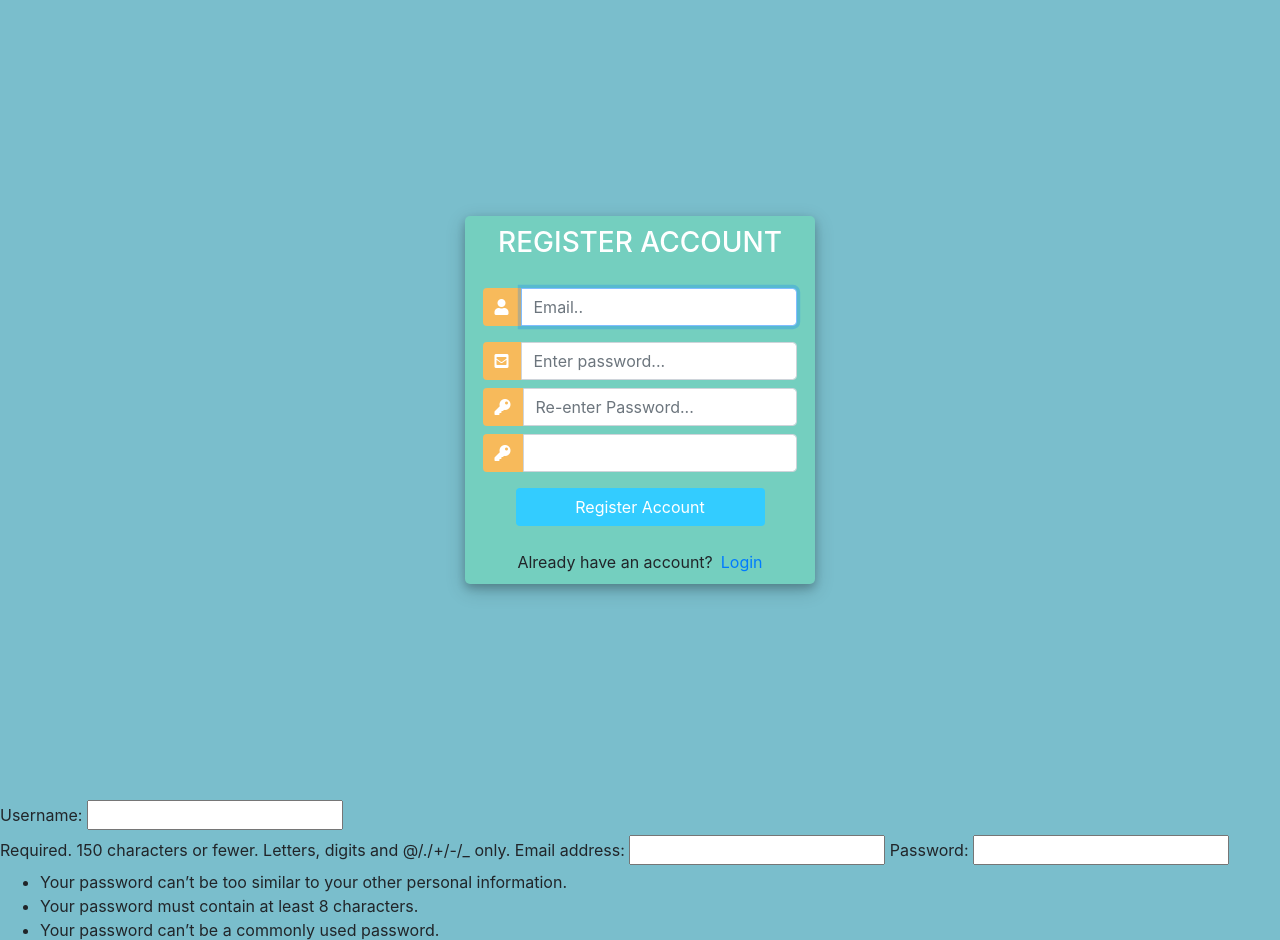
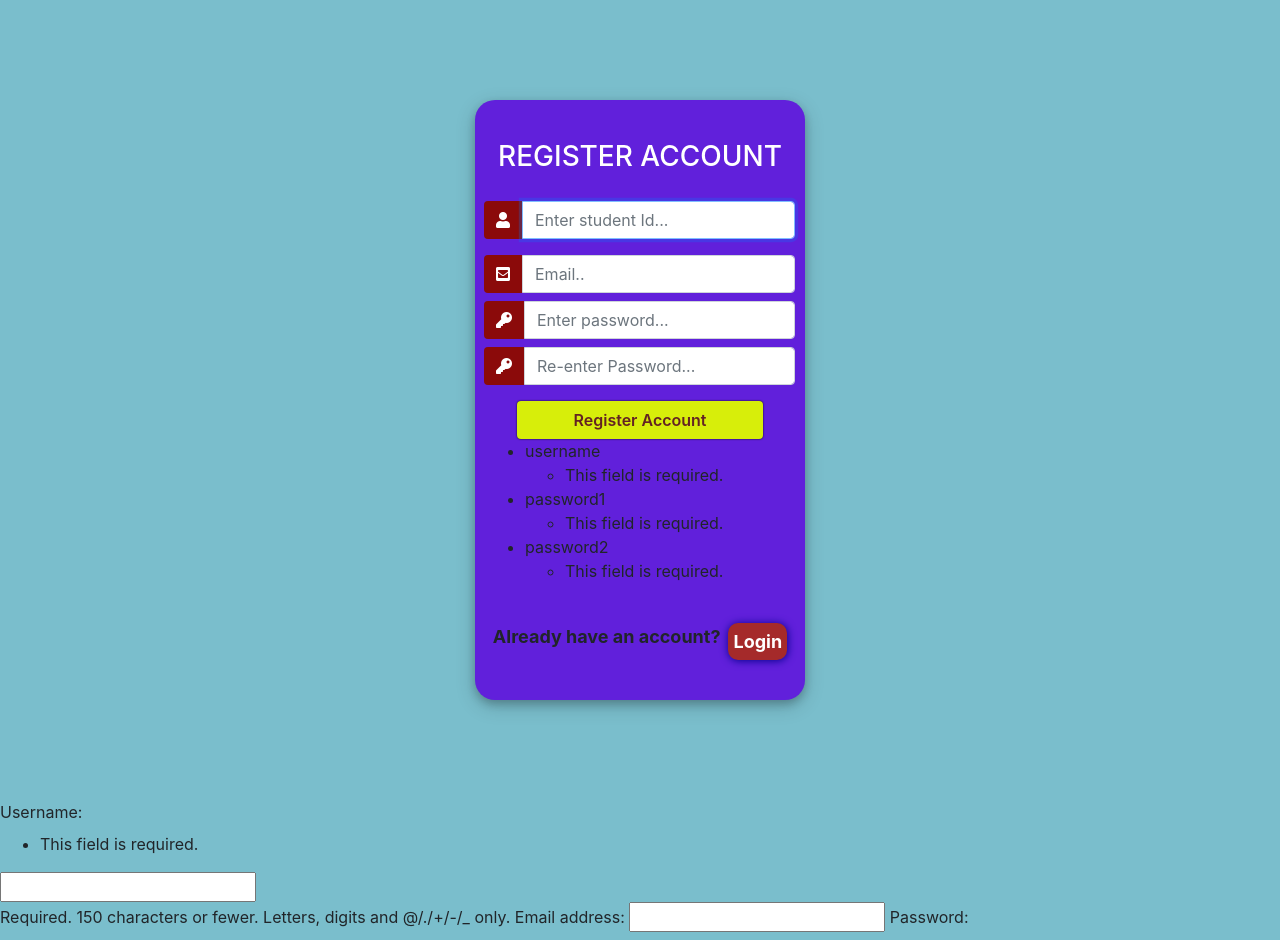
Before and after one commit to Arafathislam/Sports-management-system, a Django app: page /registerAccount/ in a window 1280 px wide. Shown: the top 940 px of the page. Run offline with Django 4.2, Linux system fonts and the light colour scheme; some libraries are stand-ins or nearby versions.

Commit message:
updated views, registerAccount html and the data base

```diff
--- a/spms/sports/templates/sports/Login.html
+++ b/spms/sports/templates/sports/Login.html
@@ -158,7 +158,7 @@
 
         .container .form .input .inputBox input {
             width: 80%;
-            height: 55px;
+            height: 50px;
             text-align: center;
             background: #f8f8f8;
             border: none;
@@ -335,7 +335,7 @@
                         <input  name="" placeholder="Student ID">
                     </div>
                     <div class="inputBox">
-                        <input type="password" name="" placeholder="">
+                        <input type="password" name="" placeholder="password">
                     </div>
                     <div class="inputBox">
                         <input type="submit" name="" value="Log-in">
--- a/spms/sports/templates/sports/registerAccount.html
+++ b/spms/sports/templates/sports/registerAccount.html
@@ -16,10 +16,11 @@
 			background: #7abecc !important;
 		}
 		.user_card {
-			width: 350px;
+			width: 330px;
+			height: 600px;
 			margin-top: auto;
 			margin-bottom: auto;
-			background: #74cfbf;
+			background: #6120db;
 			position: relative;
 			display: flex;
 			justify-content: center;
@@ -28,7 +29,7 @@
 			box-shadow: 0 4px 8px 0 rgba(0, 0, 0, 0.2), 0 6px 20px 0 rgba(0, 0, 0, 0.19);
 			-webkit-box-shadow: 0 4px 8px 0 rgba(0, 0, 0, 0.2), 0 6px 20px 0 rgba(0, 0, 0, 0.19);
 			-moz-box-shadow: 0 4px 8px 0 rgba(0, 0, 0, 0.2), 0 6px 20px 0 rgba(0, 0, 0, 0.19);
-			border-radius: 5px;
+			border-radius: 20px;
 
 		}
 
@@ -41,8 +42,10 @@
 		}
 		.login_btn {
 			width: 100%;
-			background: #33ccff !important;
-			color: white !important;
+			background: #d7ee0a !important;
+			color: rgb(99, 35, 35) !important;
+			font-weight: 600;
+			box-shadow: 0px 0px 2px black;
 		}
 		.login_btn:focus {
 			box-shadow: none !important;
@@ -52,7 +55,7 @@
 			padding: 0 2rem;
 		}
 		.input-group-text {
-			background: #f7ba5b !important;
+			background: #8b0a0a !important;
 			color: white !important;
 			border: 0 !important;
 			border-radius: 0.25rem 0 0 0.25rem !important;
@@ -62,6 +65,18 @@
 			box-shadow: none !important;
 			outline: 0px !important;
 		}
+		.ml-2{
+			background-color:  brown;
+			color: white;
+			text-decoration: none;
+			padding: 5px;
+			border-radius: 10px;
+			box-shadow: .5px .8px 8px darkblue;
+		}
+		.links{
+			font-size: 18px;
+			font-weight: bold;
+		}
 
 	</style>
 
@@ -70,13 +85,13 @@
 	<div class="container h-100">
 		<div class="d-flex justify-content-center h-100">
 			<div class="user_card">
-				<div class="d-flex justify-content-center">
+				<div class="d-flex justify-content-center align-items-center">
 					<h3 id="form-title">REGISTER ACCOUNT</h3>
 				</div>
 				<div class="d-flex justify-content-center form_container">
 
 					<form method="POST" action="">
-						{%csrf_token%}
+						{% csrf_token %}
 						<div class="input-group mb-3">
 							<div class="input-group-append">
 								<span class="input-group-text"><i class="fas fa-user"></i></span>
@@ -107,7 +122,7 @@
 				   		</div>
 					</form>
 				</div>
-
+					{{form.errors}}
 				<div class="mt-4">
 					<div class="d-flex justify-content-center links">
 						Already have an account? <a href="{% url 'login' %}" class="ml-2">Login</a>
@@ -123,10 +138,10 @@
 
 		//Query All input fields
 		var form_fields = document.getElementsByTagName('input')
-		form_fields[0].placeholder='Username..';
-		form_fields[1].placeholder='Email..';
-		form_fields[2].placeholder='Enter password...';
-		form_fields[3].placeholder='Re-enter Password...';
+		form_fields[1].placeholder='Enter student Id...';
+		form_fields[2].placeholder='Email..';
+		form_fields[3].placeholder='Enter password...';
+		form_fields[4].placeholder='Re-enter Password...';
 
 
 		for (var field in form_fields){
--- a/spms/sports/views.py
+++ b/spms/sports/views.py
@@ -18,6 +18,12 @@ def forgotpass(request):
     return render(request,'sports/forgotpass.html')
 
 def registerAccount(request):
-    form=CreateUserForm()
+    form=CreateUserForm(request.POST)
+
+    if request.method== 'POST':
+        form=CreateUserForm(request.POST)
+        if form.is_valid():
+            form.save()
+            return redirect('login')
     context={'form':form}
     return render(request,'sports/registerAccount.html',context)
```
Also changed, not shown: spms/db.sqlite3.
